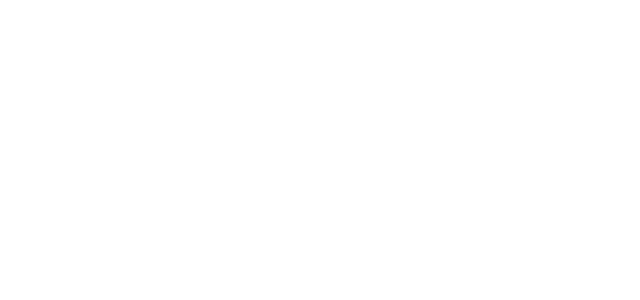
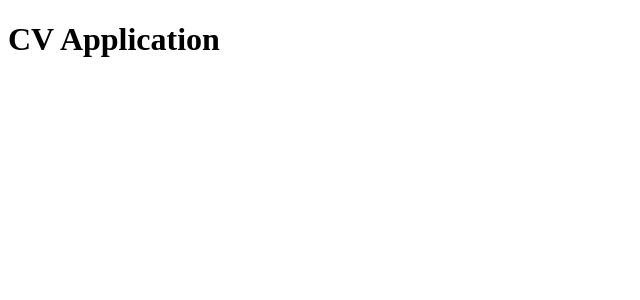
Before and after one commit to CrystalSnake/odin-cv-application, a React (Create React App) app in the folder cv-project/: page / in a window 1280 px wide. Shown: the top 300 px of the page, without its empty margins (0-640 px from the left). Built offline with nearby package versions, Linux system fonts and the light colour scheme.

Commit message:
Create head, main and footer template

```diff
--- a/cv-project/src/App.js
+++ b/cv-project/src/App.js
@@ -1,9 +1,22 @@
-function App() {
-  return (
-    <div className="App">
-      <header className="App-header"></header>
-    </div>
-  );
+import React, { Component } from 'react';
+import Header from './components/Header';
+import Main from './components/Main';
+import Footer from './components/Footer';
+
+class App extends Component {
+  constructor(props) {
+    super(props);
+  }
+
+  render() {
+    return (
+      <div className="App">
+        <Header title="CV Application" />
+        <Main />
+        <Footer />
+      </div>
+    );
+  }
 }
 
 export default App;
--- a/cv-project/src/components/Footer.js
+++ b/cv-project/src/components/Footer.js
@@ -0,0 +1,13 @@
+import React, { Component } from 'react';
+
+class Footer extends Component {
+  constructor(props) {
+    super(props);
+  }
+
+  render() {
+    return <div></div>;
+  }
+}
+
+export default Footer;
--- a/cv-project/src/components/Header.js
+++ b/cv-project/src/components/Header.js
@@ -0,0 +1,17 @@
+import React, { Component } from 'react';
+
+class Header extends Component {
+  constructor(props) {
+    super(props);
+  }
+
+  render() {
+    return (
+      <div>
+        <h1>{this.props.title}</h1>
+      </div>
+    );
+  }
+}
+
+export default Header;
--- a/cv-project/src/components/Main.js
+++ b/cv-project/src/components/Main.js
@@ -0,0 +1,13 @@
+import React, { Component } from 'react';
+
+class Main extends Component {
+  constructor(props) {
+    super(props);
+  }
+
+  render() {
+    return <div></div>;
+  }
+}
+
+export default Main;
```
